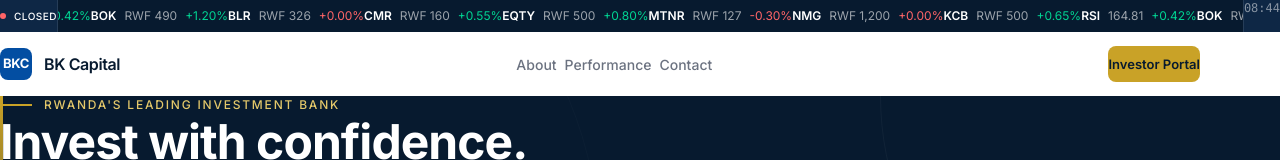
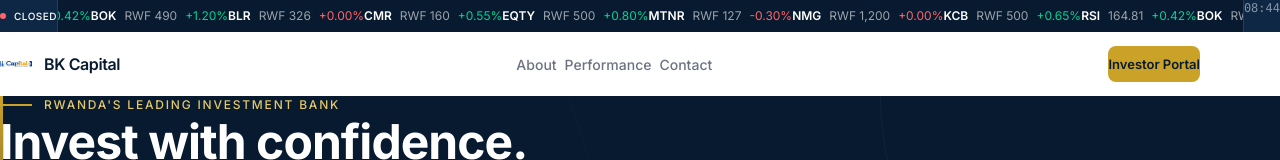
Before and after one commit to Rudasingwa-kevin/bk-capital-redesign-concept, a Next.js app: page / in a window 1280 px wide. Shown: the top 160 px of the page. Built offline with nearby package versions, Linux system fonts and the light colour scheme.

Commit message:
fix: restore real BKC logo in navigation

```diff
--- a/src/components/Navigation.tsx
+++ b/src/components/Navigation.tsx
@@ -2,6 +2,7 @@
 
 import { useState, useEffect } from "react";
 import { motion, AnimatePresence } from "framer-motion";
+import Image from "next/image";
 
 const links = [
   { label: "About", href: "#about" },
@@ -28,9 +29,14 @@
       <div className="max-w-[1200px] mx-auto px-6 lg:px-8">
         <div className="flex items-center justify-between h-16">
           <a href="/" className="flex items-center gap-3">
-            <div className="w-8 h-8 bg-bk-blue rounded-[8px] flex items-center justify-center">
-              <span className="text-white font-bold text-[13px] tracking-tight">BKC</span>
-            </div>
+            <Image
+              src="/bkc-logo.png"
+              alt="BK Capital"
+              width={32}
+              height={32}
+              className="w-8 h-8 object-contain"
+              priority
+            />
             <span className="font-semibold text-bk-navy text-[16px] leading-[24px] tracking-tight hidden sm:block">
               BK Capital
             </span>
```
